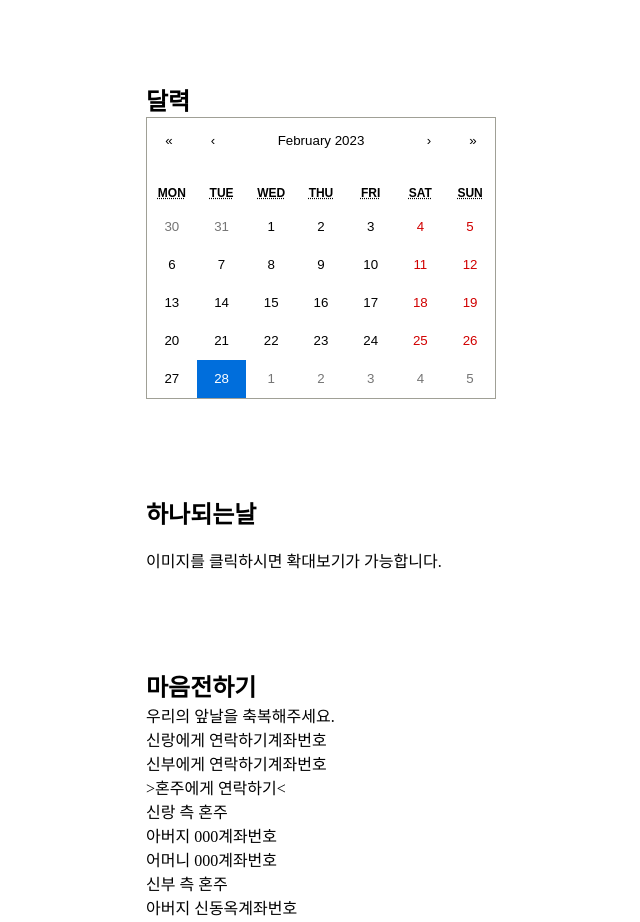
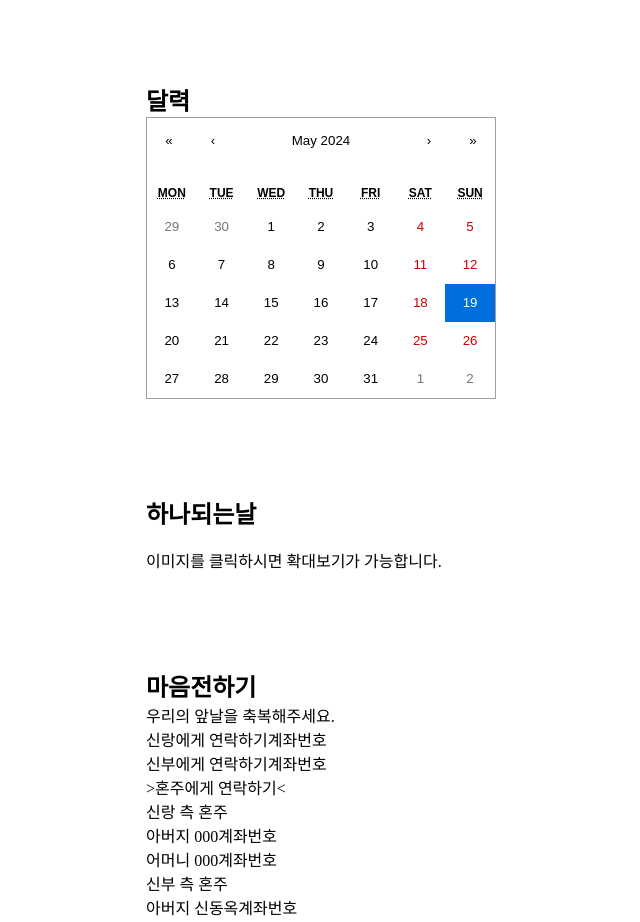
Before and after one commit to JOANNASHIN/react-rnd, a Next.js app: page /invitation in a window 1280 px wide. Shown: the part 1420-2342 px from the top of the page, without its empty margins (210-850 px from the left). Built offline with nearby package versions, Linux system fonts and the light colour scheme; a web font is replaced by a local one.

Commit message:
캘린더 날짜 수정

```diff
--- a/src/pages/invitation.tsx
+++ b/src/pages/invitation.tsx
@@ -6,7 +6,7 @@ import Calendar from 'react-calendar';
 import 'react-calendar/dist/Calendar.css';
 
 export default function Home() {
-  const [value, onChange] = useState(new Date());
+  const [value, onChange] = useState(new Date("2024-05-19"));
 
   return (
     <>
```
